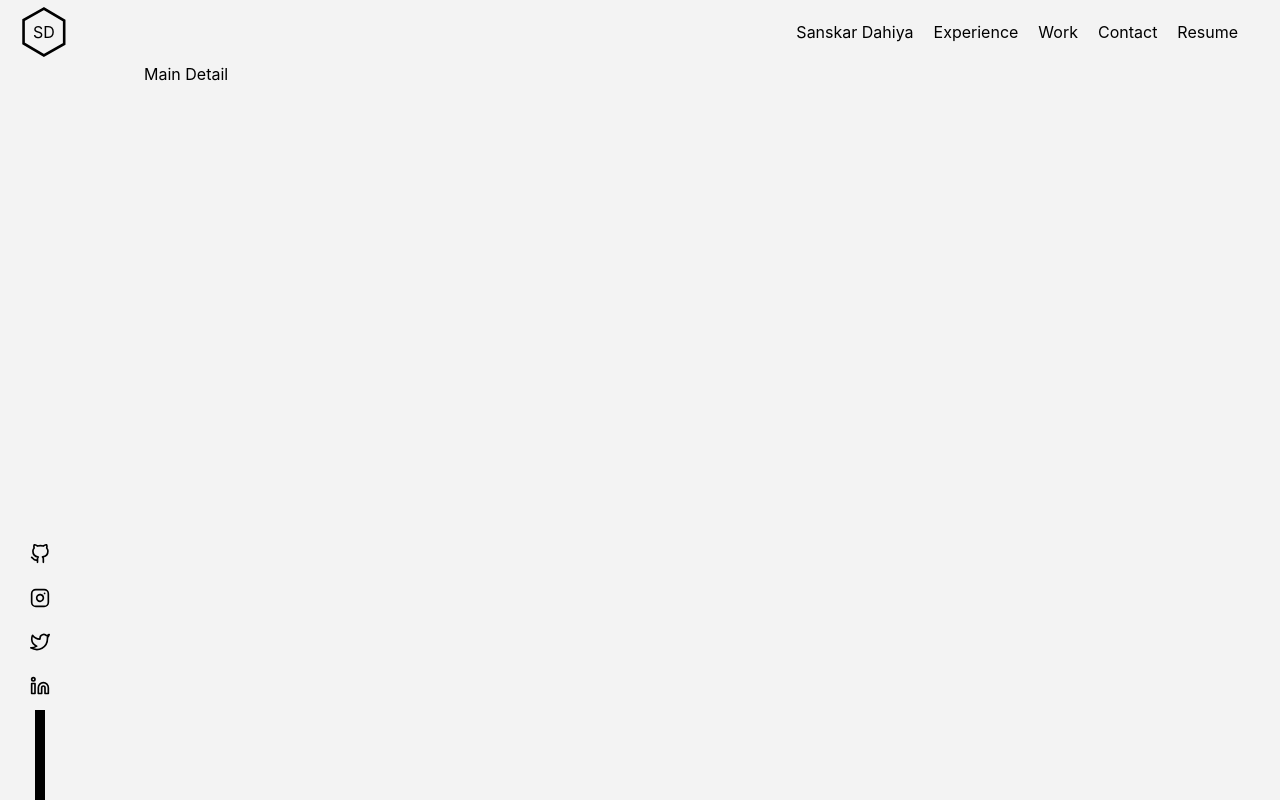
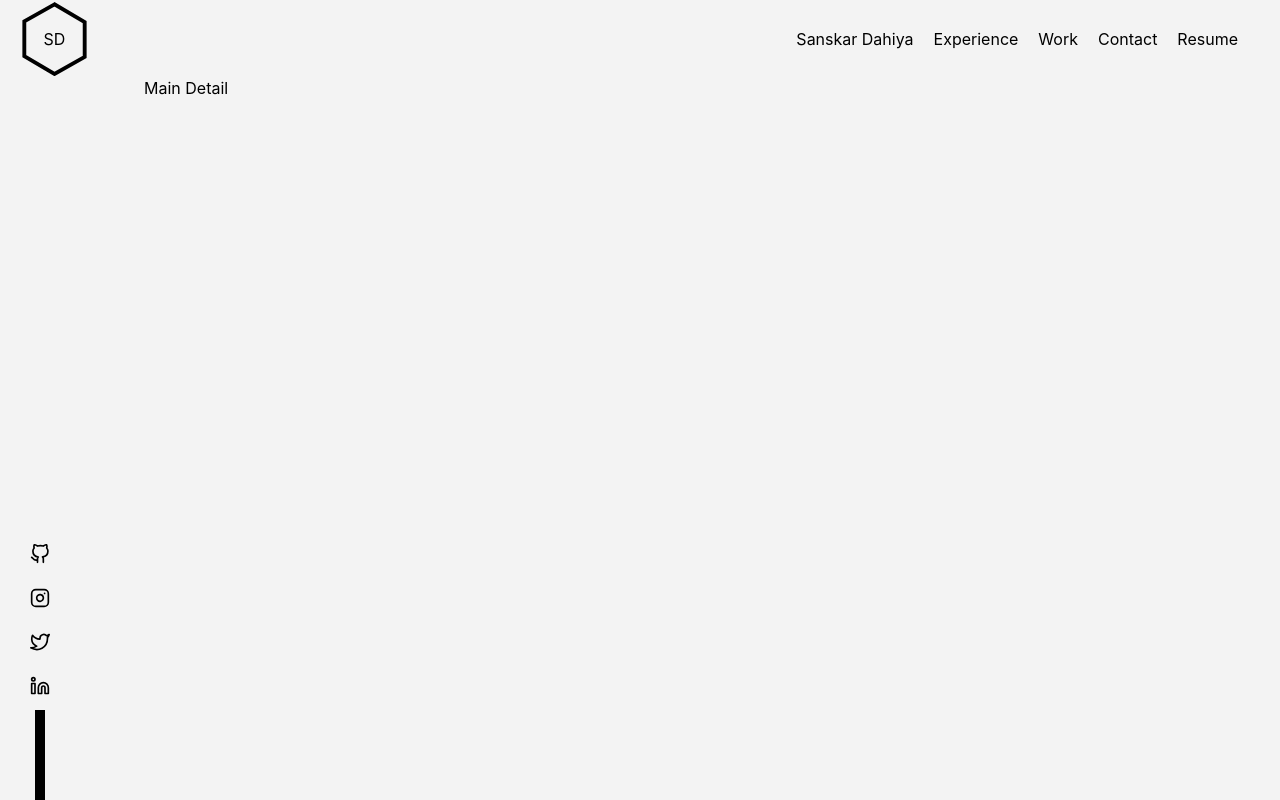
Before and after one commit to SanskarDahiya/portfolio_web, a React (Create React App) app: page / in a window 1280 px wide. Built offline with nearby package versions, Linux system fonts and the light colour scheme.

Commit message:
update Icon

```diff
--- a/src/Components/AppIcon.js
+++ b/src/Components/AppIcon.js
@@ -1,6 +1,6 @@
 import React, { useState, useEffect } from "react";
-const height = 50;
-const width = height * 0.875;
+const height = 65;
+const width = height;
 const rotateClassName = "rotate-10-sec";
 let ref;
 const AppIcon = props => {
@@ -16,26 +16,13 @@ const AppIcon = props => {
   //   TODO: Add Link Here
   return (
     <div
-      style={{ position: "relative", height, width }}
-      onMouseEnter={() => {
-        setRotateClass(rotateClassName);
-      }}
+      style={{ width, display: "flex", justifyContent: "center", alignItems: "center" }}
+      onMouseEnter={() => setRotateClass(rotateClassName)}
     >
-      <div
-        style={{
-          position: "absolute",
-          height,
-          width,
-          display: "flex",
-          justifyContent: "center",
-          alignItems: "center"
-        }}
-      >
-        <div>{initials}</div>
-      </div>
+      <div style={{ position: "absolute" }}>{initials}</div>
       <svg id="app-icon-cover" className={rotateClass} role="img" viewBox="0 0 84 96">
-        <g transform="translate(-8.000000, -2.000000)">
-          <g transform="translate(11.000000, 5.000000)">
+        <g transform="translate(-8, -2)">
+          <g transform="translate(11, 5)">
             <polygon fill="none" stroke="black" strokeWidth="5" points="39 0 0 22 0 67 39 90 78 68 78 23"></polygon>
           </g>
         </g>
```
